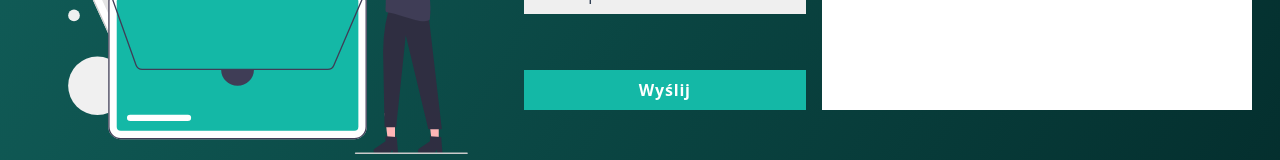
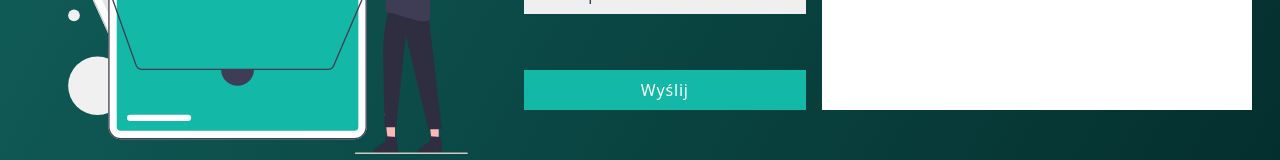
Before and after one commit to 3xen11/FlipIT, a Next.js app: page / in a window 1280 px wide. Shown: the part 4453-4613 px from the top of the page. Built offline with nearby package versions, Linux system fonts and the light colour scheme.

Commit message:
contact [styles]: changed styles for sending button

```diff
--- a/layout/Contact.js
+++ b/layout/Contact.js
@@ -31,7 +31,7 @@ const Contact = () => {
                 <option value="#">lorem ipsum</option>
                 <option value="#">lorem ipsum</option>
               </select>
-              <button className="mt-14 tracking-wider text-white mx-auto bg-teal-500 py-2 w-full font-bold">
+              <button className="mt-14 tracking-wider text-white mx-auto bg-teal-500 py-2 w-full hover:text-teal-500 hover:bg-white active:scale-95 transition-all">
                 Wyślij
               </button>
             </div>
```
